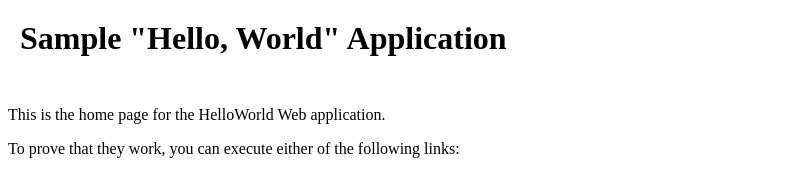
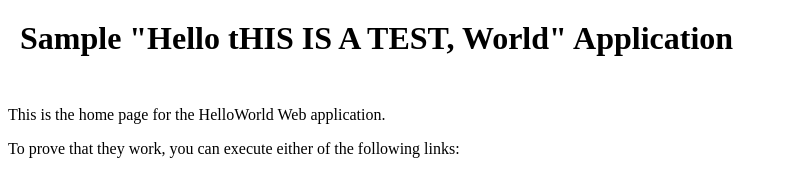
Before and after one commit to awstestme1817/aws_devops_brij, a plain HTML site: page index.html in a window 1280 px wide. Shown: the whole page, without its empty margins (0-788 px from the left). Drawn offline with Linux system fonts and the light colour scheme.

Commit message:
Update index.html

```diff
--- a/index.html
+++ b/index.html
@@ -1,13 +1,13 @@
 <html>
   <head>
-    <title>Sample "Hello, World" Application</title>
+    <title>Sample "Hello BRIJESH  , World" Application</title>
   </head>
   <body bgcolor=white>
 
     <table border="0" cellpadding="10">
       <tr>
         <td>
-          <h1>Sample "Hello, World" Application</h1>
+          <h1>Sample "Hello tHIS IS A TEST, World" Application</h1>
         </td>
       </tr>
     </table>
```
